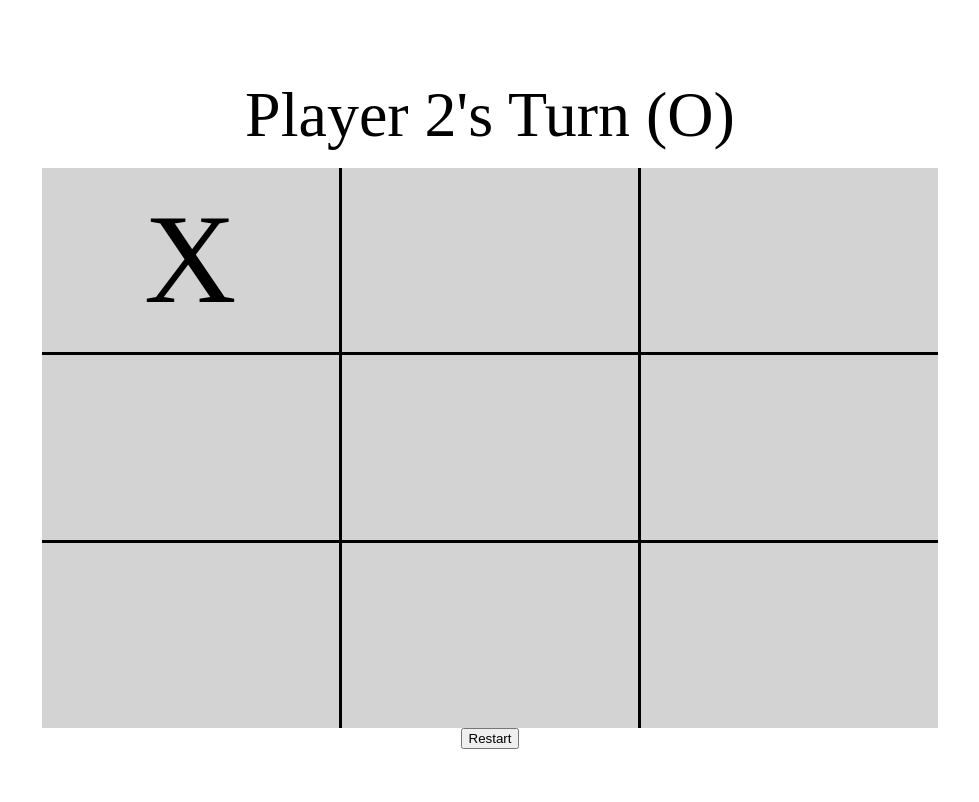
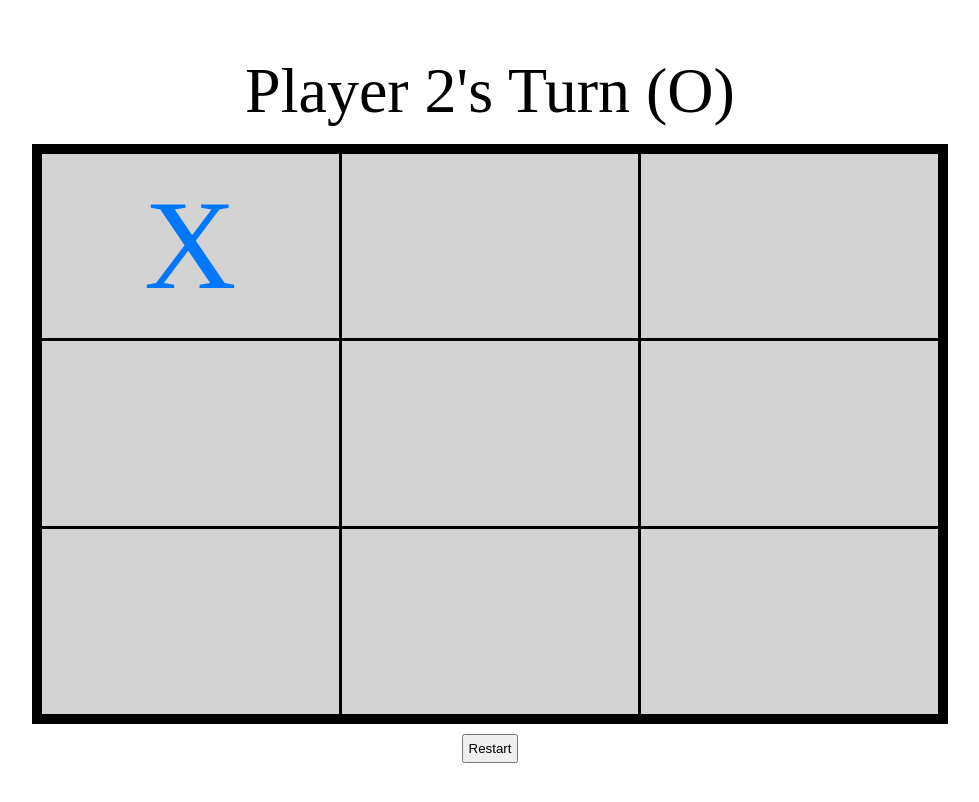
Before and after one commit to longrict/tictactoe, a plain HTML site: page index.html in a window 1280 px wide. Both pictures are taken after a click on the element 348 px from the left and 259 px from the top of the page. Shown: the whole page, without its empty margins (158-1137 px from the left). Drawn offline with Linux system fonts and the light colour scheme.

Commit message:
Implemented draw system, refactored modules.js and adding more styling to board

```diff
--- a/modules.js
+++ b/modules.js
@@ -2,15 +2,16 @@ function createBoard () {
 
     // initialize empty gameboard
     const gameBoard = [['','',''],['','',''],['','','']];
-    const topText = document.querySelector("#topText");
+
     // variable for player turn and to decide whether to place an X or O
-    let turn = 0;
+    let turn = 1;
 
     // checks for empty spot
     const isOccupied = function (row,column) {
         return (gameBoard[row][column] !== '');
     }
 
+    // check for 3 consecutive X's or O's
     const checkWin = function () {
         for (let i = 0; i < 3; i++) {
             // check rows
@@ -30,39 +31,44 @@ function createBoard () {
         return false;
     }
 
+    // draw iff there are no more empty spots and neither player has won
+    const checkDraw = function() {
+        for(let i=0; i < 3; i++){
+            for(let j=0; j < 3; j++){
+                if(gameBoard[i][j] == ''){
+                    return false;
+                }
+            }
+        }
+        return true;
+    }
 
     // player action
     const playerTurn = function (tile){
         // avoid recomputation of position
         let row = Math.floor((tile - 1) / 3);
         let column = (tile -1) % 3;
-        if((turn == 0) && (! isOccupied(row,column))){
+
+        // valid move iff requested spot is unoccupied, return player that last changed the board or false if invalid move
+        if((turn == 1) && (! isOccupied(row,column))){
             gameBoard[row][column] = 'X';
+            turn = 2;
+            return 1;
+        }
+        if((turn == 2) && (! isOccupied(row,column))) {
+            gameBoard[row][column] = 'O';
             turn = 1;
-            if(checkWin()){
-                topText.textContent = "Player 1 wins!";
-                return;
-            }
-            topText.textContent = "Player 2's Turn (O)";
-            return true;
-        }
-        if((turn == 1) && (! isOccupied(row,column))) {
-            gameBoard[row][column] = 'O';
-            turn = 0;
-            if(checkWin()){
-                topText.textContent = "Player 2 wins!";
-                return;
-            }
-            topText.textContent = "Player 1's Turn (X)";
-            return true;
+            return 2;
+
         } else {
             return false;
         }
 
     }
 
+    // clear out gameBoard array in preparation for new round
     const clearBoard = function(){
-        turn = 0;
+        turn = 1;
         for(let i = 0; i < 3; i++){
             for (let j = 0; j < 3; j++){
                 gameBoard[i][j] = '';
@@ -70,50 +76,65 @@ function createBoard () {
         }
     }
 
-    return {gameBoard,playerTurn,checkWin,clearBoard};
+    return {gameBoard,playerTurn,checkWin,checkDraw, clearBoard};
 }
 
 const gameController = function () {
     const tiles = document.querySelectorAll(".tile");
     const board = createBoard();
-    const eventhandlers = [];
+    const eventHandlers = [];
 
-    const updateBoard = function() {
+    // update HTML to reflect player action and change text above board accordingly
+    const updateBoard = function(topText) {
         for(let i=0; i < 9; i++){
             tiles[i].textContent = board.gameBoard[Math.floor(i / 3)][i % 3];
+            tiles[i].style.color = (tiles[i].textContent === 'X') ? 'rgb(0, 119, 255)' : 'rgb(218, 69, 69)';
+        }
+        document.querySelector("#topText").textContent = topText;
+    }
+
+    // remove event handlers on tiles to stop further player action
+    const endGame = function (){
+        board.clearBoard();
+        for (let i = 1; i < 10; i++){
+            tiles[i-1].removeEventListener('click', eventHandlers[i]);
         }
     }
 
-    const endGame = function (){
-        board.clearBoard();
-        for (let i = 1; i < 10; i++){
-            tiles[i-1].removeEventListener('click', eventhandlers[i]);
-        }
-    }
-
+    // perform player action (if valid) and update game state accordingly to reflect result of action
     const playTurn = function(tile) {
-        if (board.playerTurn(tile) && (! board.checkWin())){
-            updateBoard();
+        let validMove = board.playerTurn(tile);
+        let text;
+        if (validMove){
+            text = (validMove === 1) ? "Player 2's Turn (O)" : "Player 1's Turn (X)";
+            updateBoard(text);
         }
         if (board.checkWin()){
-            updateBoard();
+            text = (validMove === 1) ? "Player 1 Wins!" : "Player 2 Wins!";
+            updateBoard(text);
+            endGame();
+        }
+        if (board.checkDraw()){
+            updateBoard("Draw!");
             endGame();
         }
     }
 
+    // wrapper function to pass playTurn with argument to event handler
     function playTurnWrapper (tile) {
         return function() {
             playTurn(tile);
         }
     }
 
+    // start game by adding event handlers
     const startGame = function(){
         document.querySelector("#topText").textContent = "Player 1's Turn (X)";
         for (let i = 1; i < 10; i++){
             // clear board, add event listener
-            eventhandlers[i] = playTurnWrapper(i);
+            eventHandlers[i] = playTurnWrapper(i);
             tiles[i-1].textContent = '';
-            tiles[i-1].addEventListener('click', eventhandlers[i]);
+            tiles[i-1].addEventListener('click', eventHandlers[i]);
         }
     }
 
--- a/styles.css
+++ b/styles.css
@@ -15,6 +15,8 @@ body {
     grid-template-columns: 1fr 1fr 1fr;
     grid-template-rows: 1fr 1fr 1fr;
     grid-gap: 3px;
+    padding: 10px;
+    margin: 10px;
 }
 
 .tile {
@@ -30,5 +32,8 @@ body {
     width:100%;
     text-align: center;
     font-size: 4em;
-    padding:10px;
 }
+
+#restart {
+    padding: 5px;
+}
```
